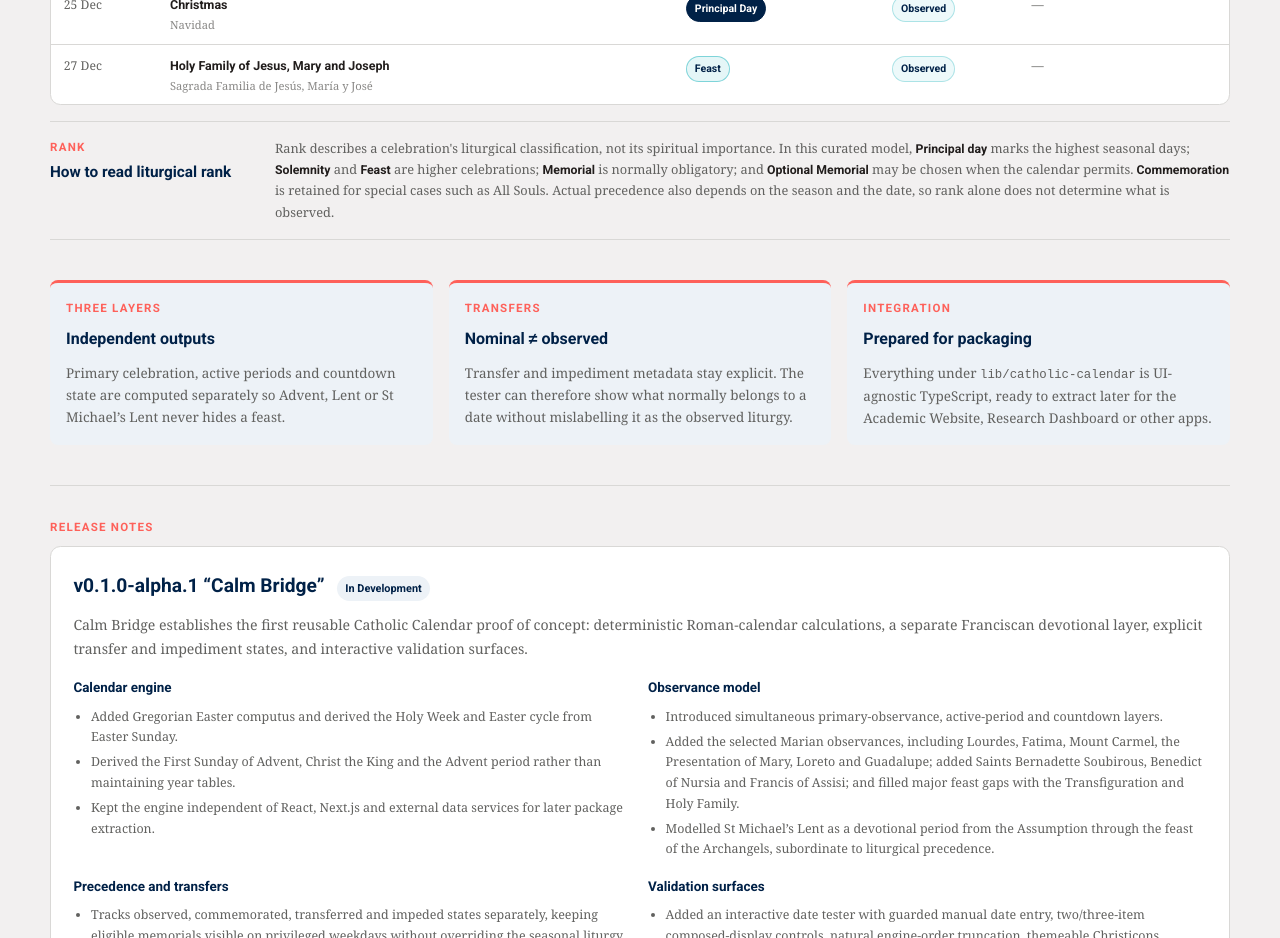
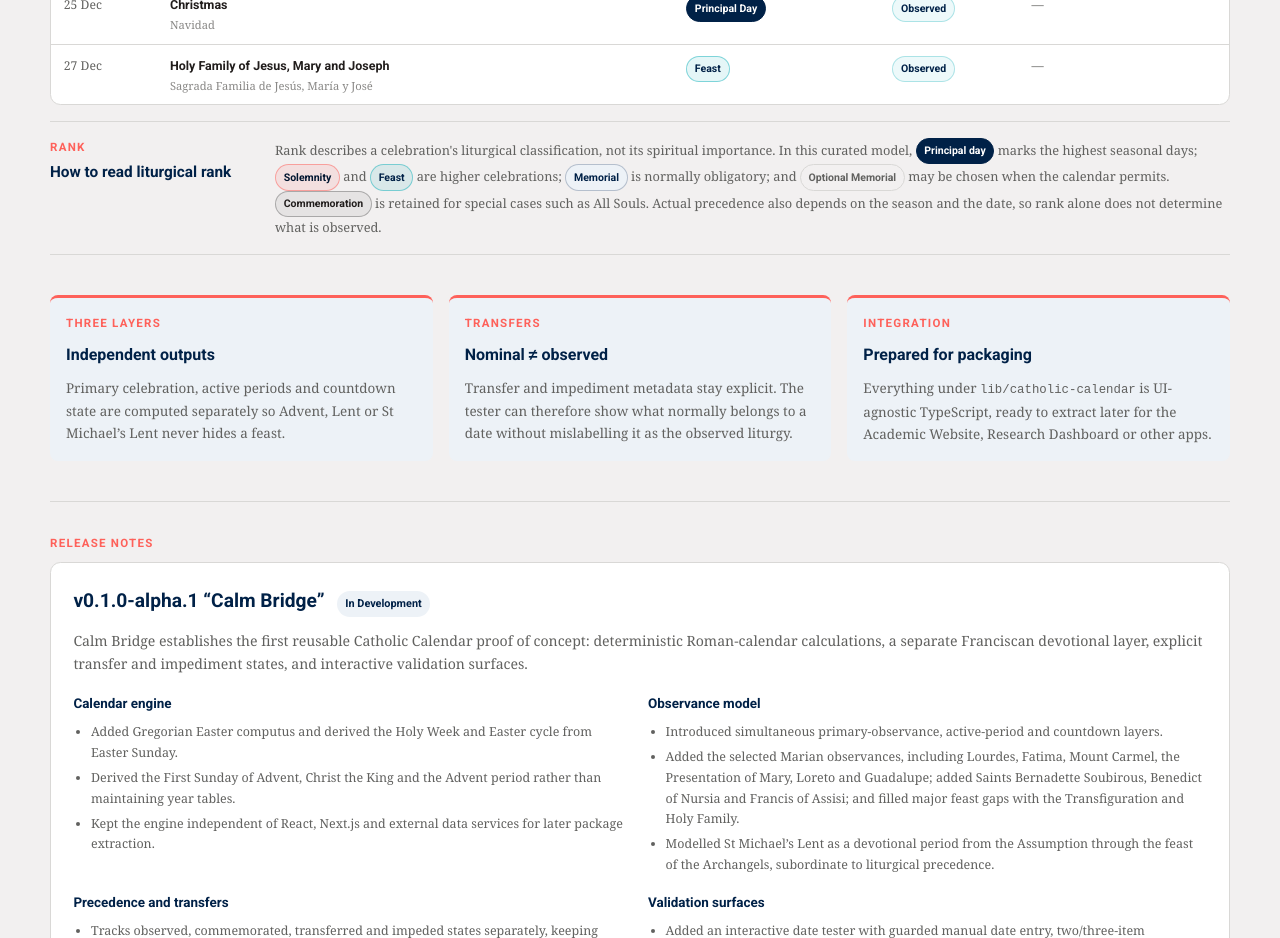
Before and after one commit to bgonzalezbustamante/catholic-calendar, a Next.js app: page / in a window 1280 px wide. Shown: the part 4080-5018 px from the top of the page. Built offline with nearby package versions, Linux system fonts and the light colour scheme.

Commit message:
style: reuse rank pills in guide

```diff
--- a/components/year-overview.tsx
+++ b/components/year-overview.tsx
@@ -125,13 +125,16 @@ export default function YearOverview({ initialYear }: { initialYear: number }) {
         </div>
         <p>
           Rank describes a celebration&apos;s liturgical classification, not its spiritual
-          importance. In this curated model, <strong>Principal day</strong> marks the highest
-          seasonal days; <strong>Solemnity</strong> and <strong>Feast</strong> are higher
-          celebrations; <strong>Memorial</strong> is normally obligatory; and
-          <strong> Optional Memorial</strong> may be chosen when the calendar permits.
-          <strong> Commemoration</strong> is retained for special cases such as All Souls.
-          Actual precedence also depends on the season and the date, so rank alone does not
-          determine what is observed.
+          importance. In this curated model,{' '}
+          <span className="rank-pill is-principal-day">Principal day</span> marks the highest
+          seasonal days; <span className="rank-pill is-solemnity">Solemnity</span> and{' '}
+          <span className="rank-pill is-feast">Feast</span> are higher celebrations;{' '}
+          <span className="rank-pill is-memorial">Memorial</span> is normally obligatory; and{' '}
+          <span className="rank-pill is-optional-memorial">Optional Memorial</span> may be
+          chosen when the calendar permits.{' '}
+          <span className="rank-pill is-commemoration">Commemoration</span> is retained for
+          special cases such as All Souls. Actual precedence also depends on the season and
+          the date, so rank alone does not determine what is observed.
         </p>
       </aside>
     </section>
```
